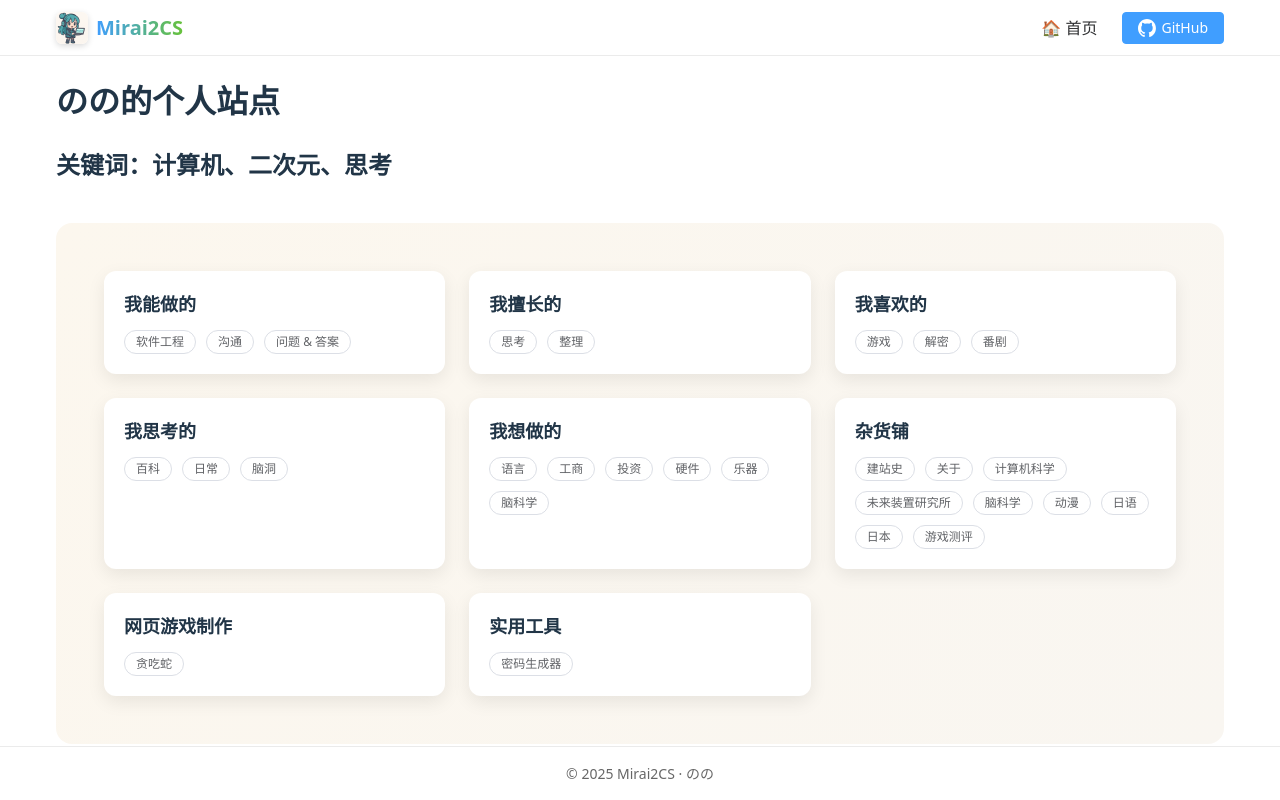
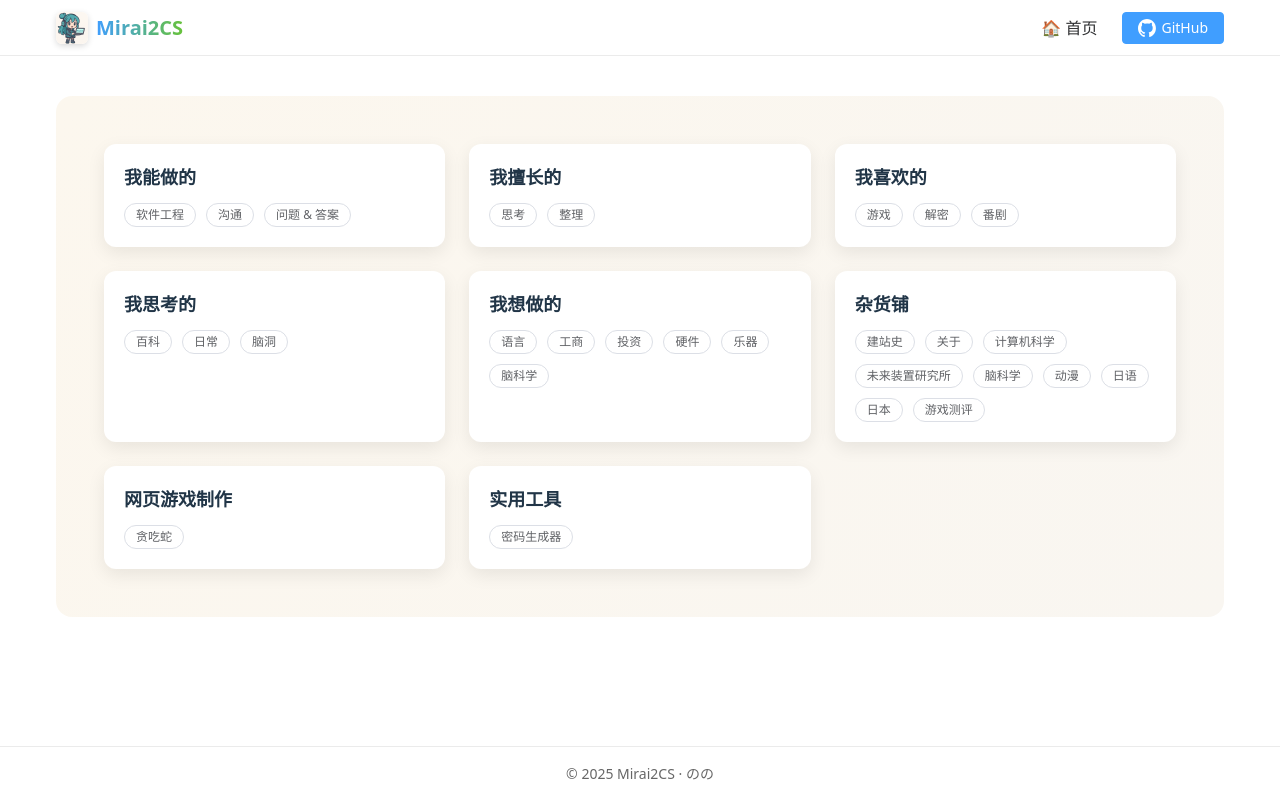
Before and after one commit to nono-easy/mirai2cs, a Vue app in the folder frontend/: page / in a window 1280 px wide. Built offline with nearby package versions, Linux system fonts and the light colour scheme.

Commit message:
feat: 美化主页

```diff
--- a/frontend/src/views/core/Home.vue
+++ b/frontend/src/views/core/Home.vue
@@ -1,6 +1,4 @@
 <template>
-  <h1>のの的个人站点</h1>
-  <h2>关键词：计算机、二次元、思考</h2>
   <main class="hero-grid">
     <ModuleCard
       title="我能做的"
```
